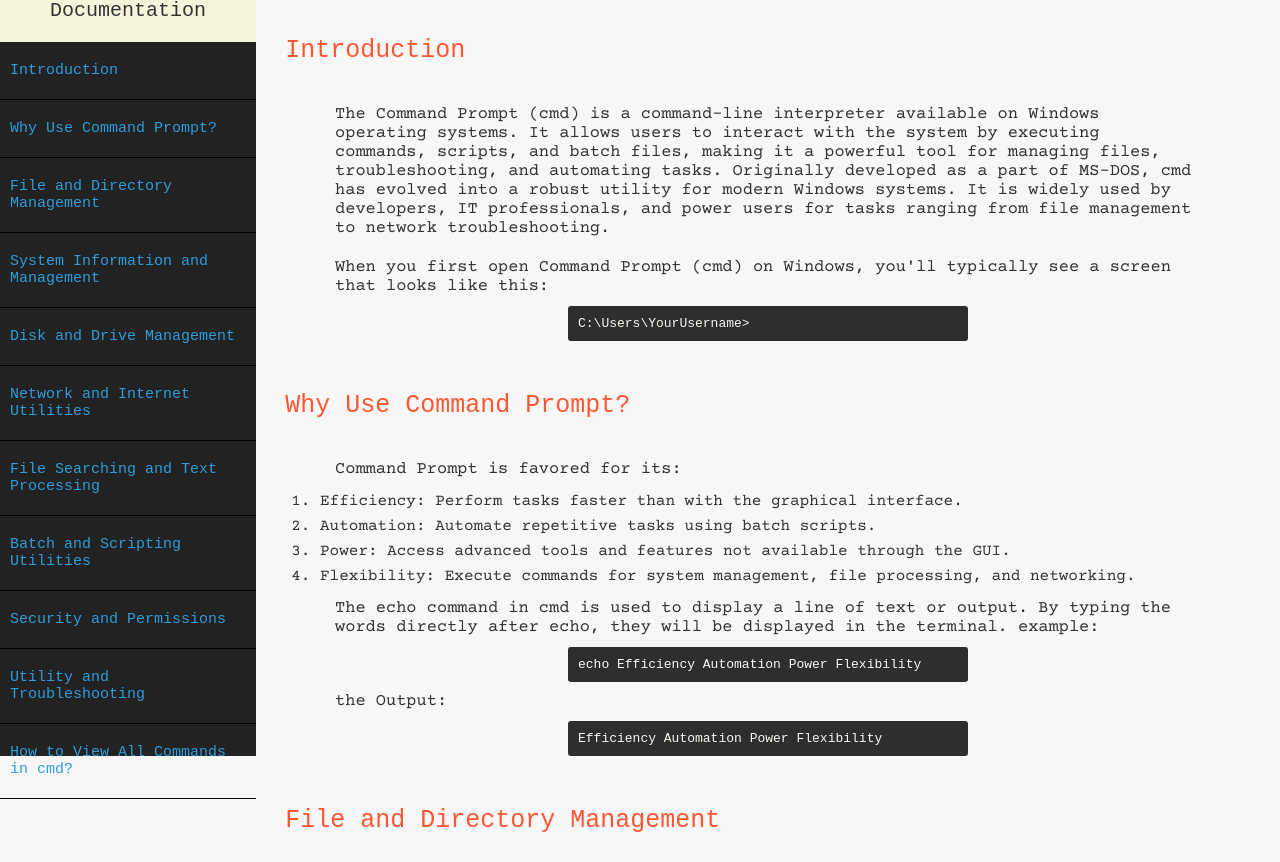
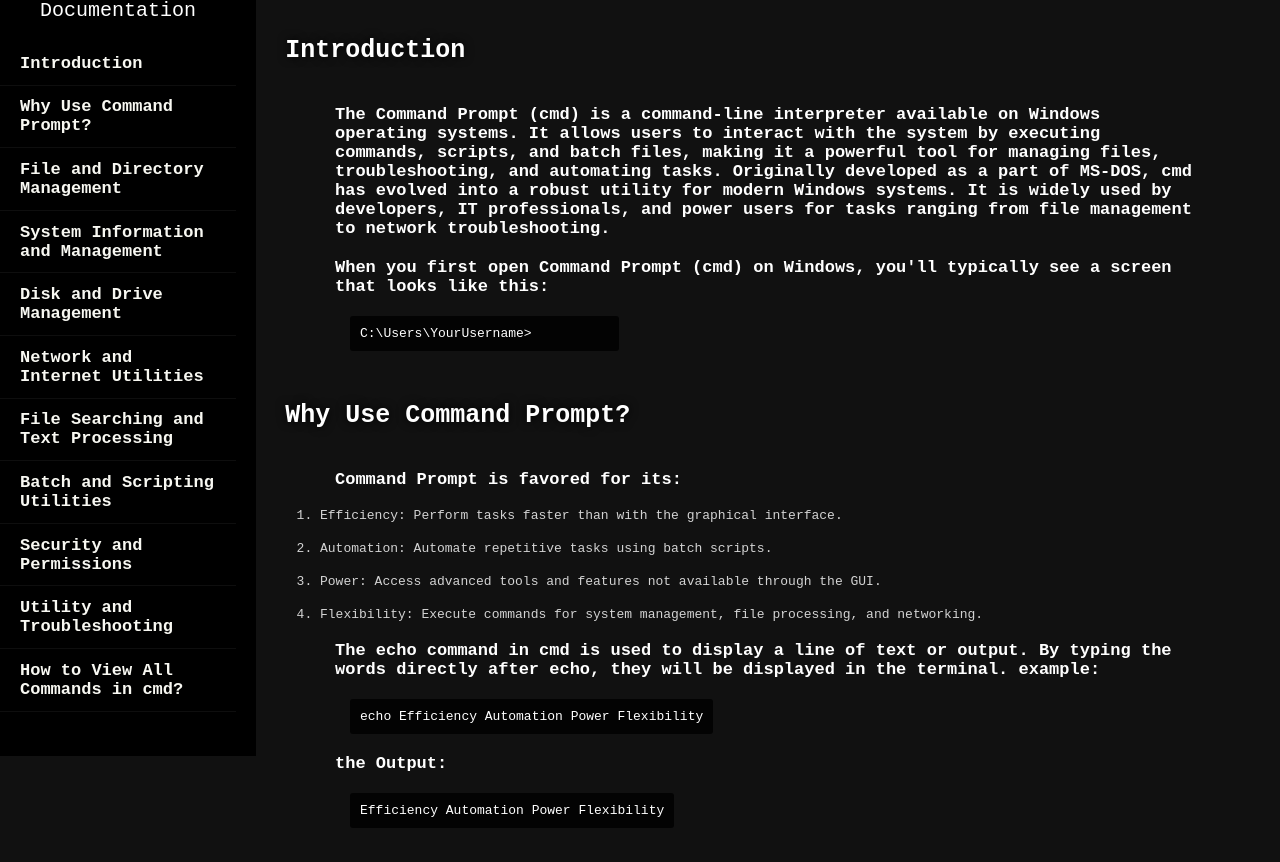
Before and after one commit to B00ZI/CMD-Documentation-repo, a plain HTML site: page index.html in a window 1280 px wide. Shown: the part 44-906 px from the top of the page. Drawn offline with nearby package versions, Linux system fonts and the light colour scheme.

Commit message:
adding some changes

```diff
--- a/styles.css
+++ b/styles.css
@@ -3,76 +3,102 @@
     padding: 0px;
     margin:0px;
     box-sizing: border-box;
-    color: #333333;
+    color: #D3D3D3;
 }
 #navbar{
     font-family:monospace;
-    background-color: #222;
-    color: #fff;
+    background-color: #000000;
     height: 100vh;
     width:20%;
+    min-width:230px;
+    padding-right: 20px;
     position:fixed;
     top: 0px;
-    left: 0px;
+    left:0;
+    transition: 400ms ease;
+
 }
+#navbar:hover{
+    left:0;
+}
+
 #navbar header{
     font-size: 20px;
-    background-color: beige;
+    color: #FFFFFF;
+    background-color: #000000;
     text-align: center;
     padding:20px 10px;
 }
 #navbar .nav-link{
-    font-size: 15px;
-    font-weight: 500;
+    font-size: 17px;
+    font-weight: 550;
+    text-decoration: none;
+    max-width:300px;
+    color: #F8F8F2;
+    display: block;
+    padding:5% 20px ;
+    border-bottom:solid #18181896 1px;
+    margin: auto;
+    transition: 400ms ease-out;
 
-    text-decoration: none;
-    color: #2D9CDB;
-    display: block;
-    padding:20px 10px;
-    border-bottom:solid black 1px;
 }
-#navbar .nav-link:active{
-    color: #a09797;
+#navbar .nav-link:hover{
+    color: #DC143C;
+    transform: scale(1.2);
 }
 /* ------------------------------------------ */
 #main-doc{
-    background-color:#F7F7F7;
+    background-color:#111111;
     padding:30px 5% 30px 25%;
-    font-family: "Courier Prime";
+    font-family: monospace;
 }
 #main-doc header{
-    font-family:monospace;
-    color: #FF5733  ;
+
+    color: #FFFFFF  ;
+    font-weight: 600;
+    text-shadow:0px 0px 10px #000000;
     font-size: 25px;
     padding:20px 10px;
     margin:30px  0px 10px -5%;
     /* background-color: antiquewhite; */
 }
 #main-doc p{
+    color: #FFFFFF  ;
     font-size: 17px;
-    font-weight: 500;
+    font-weight: 550;
     padding:10px 15px;
 }
 #main-doc ul,ol{
     /* background-color: rgb(33, 36, 35); */
-    line-height:25px;
+    line-height:33px;
     font-weight: 500;
 }
 #main-doc span{
-    font-weight: 600;
-    font-style: italic;
-    background-color: #a09797;
-    /* color: #ffffffc2; */
-    padding:2px;
+    font-family: "Courier ";
+    font-weight: 700;
+    background-color: #a5a5a5;
+    color: #000000;
+    padding:2px 7px;
+    text-align: center;
     border-radius:5px;
 }
 
 code{
     display: block;
-    color:  #F8F8F2;
-    background-color: #2E2E2E;
-    width:400px;
+    color:  #ffffff;
+    background-color: #030303;
+    width:30%;
+    min-width: fit-content;
     padding: 10px;
     border-radius: 3px;
-    margin: auto;
+    margin:10px 30px;
 }
+@media (max-width: 900px) {
+    #main-doc{
+        background-color:#111111;
+        padding:30px 5% 30px 46%;
+
+        font-family: monospace;
+}
+
+}
```
